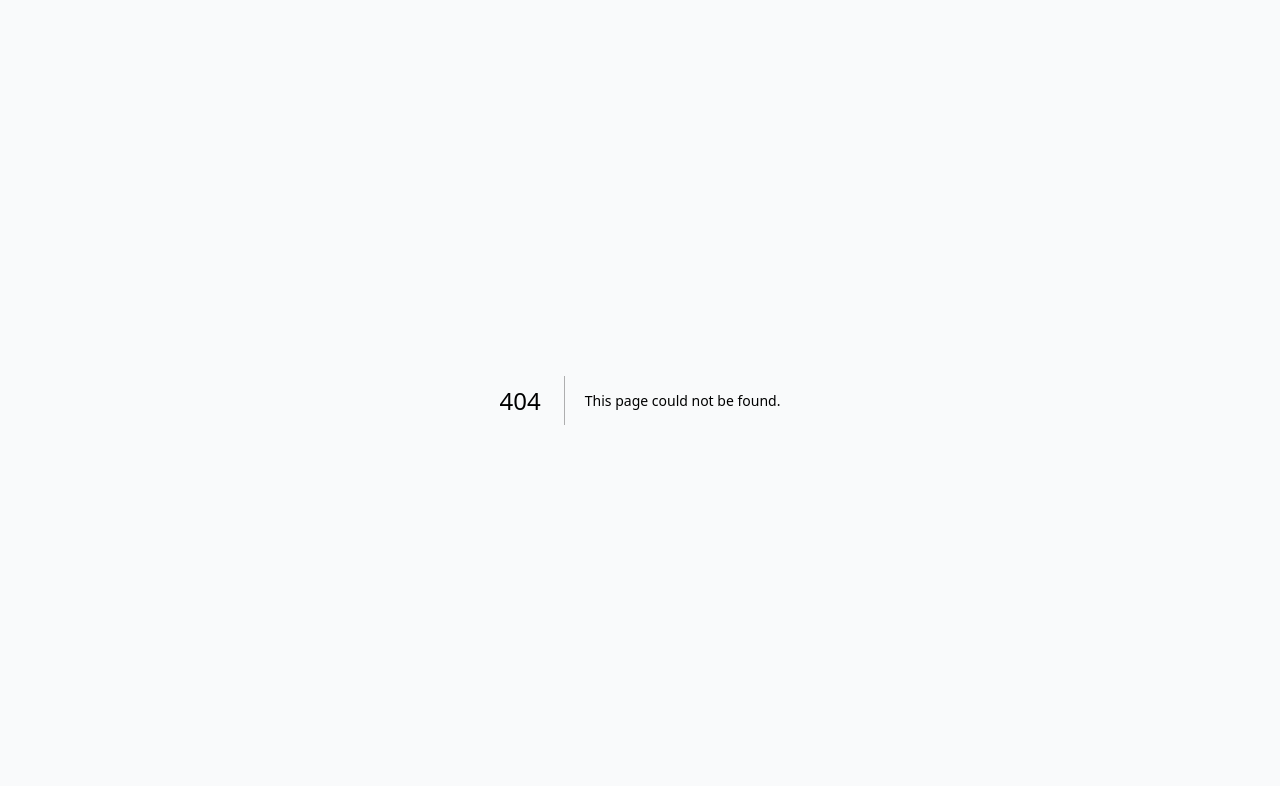
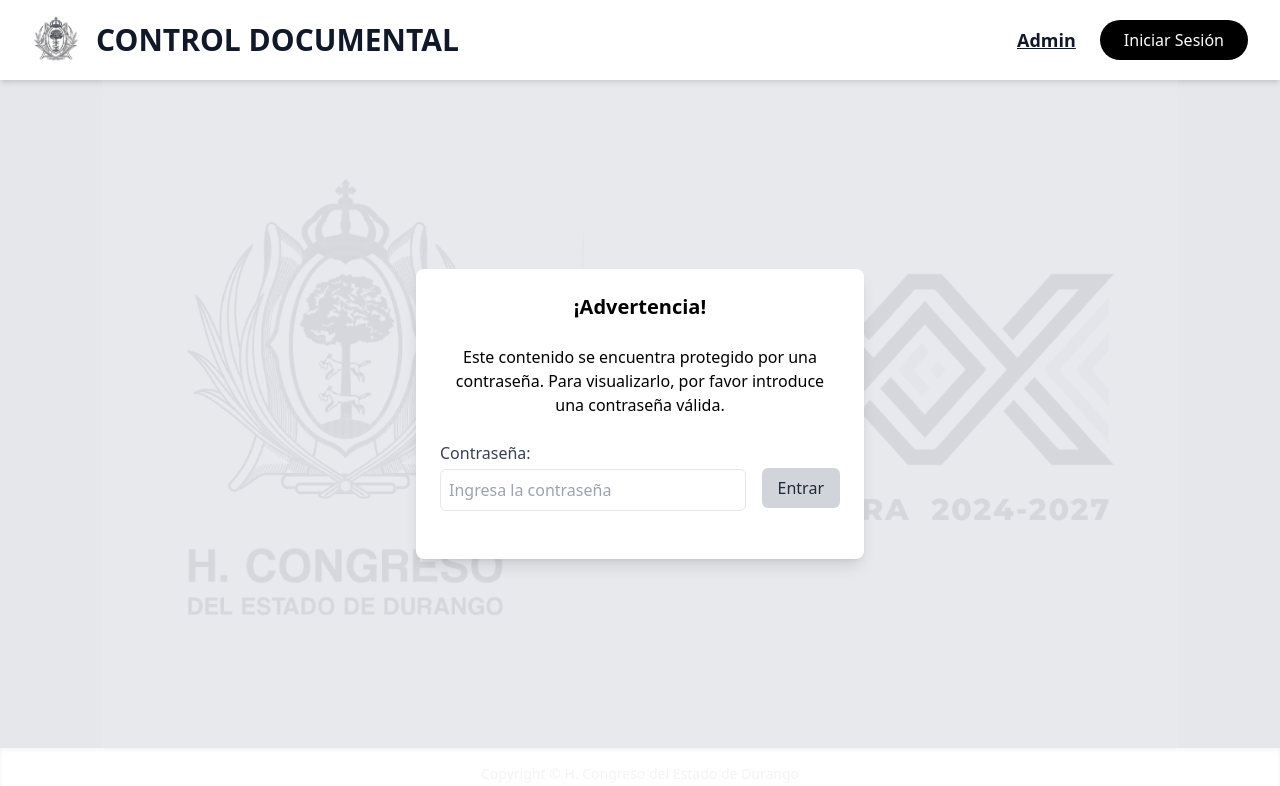
Before and after one commit to VladWithCode/congreso_next, a Next.js app: page /admin in a window 1280 px wide. Before the commit this address had no page. Shown: the top 786 px of the page. Built offline with nearby package versions, Linux system fonts and the light colour scheme.

Commit message:
más pantallas
pantallas, yo digo

```diff
--- /dev/null
+++ b/src/app/admin/page.jsx
@@ -0,0 +1,88 @@
+import Image from "next/image";
+
+export default function Admin() {
+  return (
+    <div className="bg-gray-200 flex flex-col min-h-screen">
+      {/* Navbar con animación */}
+      <nav className="bg-white shadow-md w-full animate-fadeIn">
+        <div className="max-w-screen-xl mx-auto flex items-center justify-between px-8 py-4">
+          {/* Logo y Título */}
+          <div className="flex items-center gap-4">
+            <Image src="/assets/logo.png" alt="Logo" width={48} height={48} />
+            <h2 className="text-3xl font-bold text-gray-900">CONTROL DOCUMENTAL</h2>
+          </div>
+
+          {/* Botones */}
+          <div className="flex items-center gap-6">
+            <a
+              href="/admin"
+              className="text-lg font-bold underline text-gray-900 hover:text-gray-700"
+            >
+              Admin
+            </a>
+            <a
+              href="/login"
+              className="bg-black text-white px-6 py-2 rounded-full hover:bg-gray-800 transition duration-300 active:scale-95"
+            >
+              Iniciar Sesión
+            </a>
+          </div>
+        </div>
+      </nav>
+
+      {/* Contenedor principal con imagen de fondo */}
+      <div className="flex-grow flex items-center justify-center relative">
+        {/* Imagen de fondo */}
+        <Image
+          src="/assets/logo_leyenda.png"
+          alt="Fondo"
+          className="absolute inset-0 w-full h-full object-contain opacity-10"
+          width={1000}
+          height={1000}
+        />
+
+        {/* Cuadro con advertencia y formulario de contraseña */}
+        <div className="w-full max-w-md bg-white shadow-lg rounded-lg p-6 relative z-10 animate-slideUp">
+          <h2 className="text-xl font-semibold text-center mb-6">
+            ¡Advertencia!
+          </h2>
+          <p className="text-center mb-6">
+            Este contenido se encuentra protegido por una contraseña. Para
+            visualizarlo, por favor introduce una contraseña válida.
+          </p>
+
+          <form className="flex items-center gap-4">
+            {/* Campo Contraseña */}
+            <div className="flex-1 mb-6">
+              <label
+                htmlFor="password"
+                className="block text-gray-700 font-medium"
+              >
+                Contraseña:
+              </label>
+              <input
+                type="password"
+                id="password"
+                placeholder="Ingresa la contraseña"
+                className="w-full mt-1 p-2 border rounded-md text-gray-600 focus:ring focus:ring-gray-300 transition duration-300 hover:shadow-md"
+              />
+            </div>
+
+            {/* Botón de "Entrar" más pequeño y minimalista */}
+            <button
+              type="submit"
+              className="bg-gray-300 text-gray-800 py-2 px-4 rounded-md hover:bg-gray-400 transition duration-300"
+            >
+              Entrar
+            </button>
+          </form>
+        </div>
+      </div>
+
+      {/* Footer */}
+      <footer className="bg-white text-center py-4 shadow-inner text-gray-100 text-sm">
+        Copyright © H. Congreso del Estado de Durango
+      </footer>
+    </div>
+  );
+}
--- /dev/null
+++ b/src/app/documentos/page.jsx
@@ -0,0 +1,42 @@
+import Link from "next/link"; // Importa Link para las rutas
+
+export default function Documentos() {
+  return (
+    <div className="bg-gray-200 flex flex-col min-h-screen">
+      {/* Navbar con animación */}
+      <nav className="bg-white shadow-md w-full animate-fadeIn">
+        <div className="max-w-screen-xl mx-auto flex items-center justify-between px-8 py-4">
+          {/* Logo y Título */}
+          <div className="flex items-center gap-4">
+            <img src="/assets/logo.png" alt="Logo" width={48} height={48} />
+            <h2 className="text-3xl font-bold text-gray-900">CONTROL DOCUMENTAL</h2>
+          </div>
+          {/* Botones dentro del navbar */}
+          <div className="flex items-center gap-6 z-10"> {/* Añadir z-10 aquí */}
+            <Link
+              href="/" // Asegúrate de que la ruta apunte al inicio ("/")
+              className="text-lg font-bold underline text-gray-900 hover:text-gray-700 text-right cursor-pointer"
+            >
+              Salir
+            </Link>
+          </div>
+        </div>
+      </nav>
+
+      {/* Contenido con fondo gris claro */}
+      <div className="flex-grow bg-gray-200 py-16 flex flex-col items-center justify-center min-h-screen relative">
+        {/* Imagen de fondo transparente */}
+        <img
+          src="/assets/logo_leyenda.png"
+          alt="Fondo"
+          className="absolute inset-0 w-full h-full object-contain opacity-10 z-0" // Asegurar z-index de la imagen
+        />
+      </div>
+
+      {/* Footer */}
+      <footer className="bg-white text-center py-4 shadow-inner text-gray-600 text-sm">
+        Copyright © H. Congreso del Estado de Durango
+      </footer>
+    </div>
+  );
+}
--- /dev/null
+++ b/src/app/home/page.jsx
@@ -0,0 +1,70 @@
+import Link from "next/link"; // Aquí importas Link
+import Image from "next/image";
+
+export default function Home() {
+  return (
+    <div className="min-h-screen bg-gray-200">
+      {/* Encabezado que abarca todo el ancho */}
+      <div className="bg-white w-full shadow-md">
+        <div className="max-w-screen-xl mx-auto flex items-center justify-between px-8 py-4">
+          {/* Imagen y título */}
+          <div className="flex items-center gap-4">
+            <Image src="/assets/logo.png" alt="Logo" width={80} height={80} />
+            <h2 className="text-3xl font-bold text-gray-900">
+              CONTROL DOCUMENTAL
+            </h2>
+          </div>
+
+          {/* Botones */}
+          <div className="flex items-center gap-6">
+            {/* Botón Admin */}
+            <Link
+              href="/admin"
+              className="text-lg font-bold underline text-gray-900 hover:text-gray-700"
+            >
+              Admin
+            </Link>
+
+            {/* Mostrar solo el botón de 'Documentos' si ya está autenticado */}
+            <Link
+              href="/documentos"
+              className="text-lg font-bold underline text-gray-900 hover:text-gray-700"
+            >
+              Documentos
+            </Link>
+          </div>
+        </div>
+        {/* Línea divisoria */}
+        <hr className="w-full border-t-2 border-gray-300" />
+      </div>
+
+      {/* Contenido debajo del navbar */}
+      <div className="py-16">
+        {/* Línea negra superior */}
+        <hr className="w-full border-t-4 border-black mb-4" />
+
+        {/* Texto alineado a la izquierda y más grande */}
+        <h1 className="text-3xl font-serif text-gray-900 whitespace-nowrap text-center mx-auto">
+          Uso exclusivo para el personal del H. Congreso del Estado de Durango
+        </h1>
+
+        {/* Línea negra inferior */}
+        <hr className="w-full border-t-4 border-black mt-4" />
+
+        {/* Imagen de fondo grande */}
+        <img
+          className="w-8/12 h-[500px] object-fill mt-8 mx-auto"
+          src="/assets/logo_leyenda.png"
+          alt="Imagen de leyenda"
+        />
+      </div>
+
+      {/* Rectángulo blanco para el copyright */}
+      <div className="bg-white w-full py-4 text-center mt-6">
+        <p className="text-gray-900 text-lg font-medium">
+          Copyright © H. Congreso del Estado de Durango
+        </p>
+      </div>
+    </div>
+  );
+}
--- a/src/app/login/page.jsx
+++ b/src/app/login/page.jsx
@@ -1,6 +1,24 @@
-import Image from 'next/image';
+"use client"; // Marca este archivo como componente de cliente
+import { useState } from "react";
+import { useRouter } from "next/navigation"; // Para Next.js con el nuevo sistema de navegación
 
 export default function Login() {
+  const [usuario, setUsuario] = useState("");
+  const [password, setPassword] = useState("");
+  const router = useRouter(); // Hook de router para hacer la redirección
+
+  const handleSubmit = (e) => {
+    e.preventDefault();
+
+    // Aquí deberías verificar las credenciales del usuario (por ejemplo, con una API)
+    if (usuario === "admin" && password === "password123") {
+      // Redirigimos al usuario a la página de inicio después del login
+      router.push("/home");
+    } else {
+      alert("Credenciales incorrectas");
+    }
+  };
+
   return (
     <div className="bg-gray-200 flex flex-col min-h-screen">
       {/* Navbar con animación */}
@@ -8,44 +26,20 @@ export default function Login() {
         <div className="max-w-screen-xl mx-auto flex items-center justify-between px-8 py-4">
           {/* Logo y Título */}
           <div className="flex items-center gap-4">
-            <Image src="/assets/logo.png" alt="Logo" width={48} height={48} />
+            <img src="/assets/logo.png" alt="Logo" width={48} height={48} />
             <h2 className="text-3xl font-bold text-gray-900">CONTROL DOCUMENTAL</h2>
-          </div>
-
-          {/* Botones */}
-          <div className="flex items-center gap-6">
-            <a
-              href="/admin"
-              className="text-lg font-bold underline text-gray-900 hover:text-gray-700 transition duration-300"
-            >
-              Admin
-            </a>
-            <a
-              href="/login"
-              className="bg-black text-white px-6 py-2 rounded-full hover:bg-gray-800 transition duration-300 active:scale-95"
-            >
-              Iniciar Sesión
-            </a>
           </div>
         </div>
       </nav>
 
-      {/* Contenedor principal con imagen de fondo */}
+      {/* Formulario de Login */}
       <div className="flex-grow flex items-center justify-center relative">
-        {/* Imagen de fondo */}
-        <Image
-          src="/assets/logo_leyenda.png"
-          alt="Fondo"
-          className="absolute inset-0 w-full h-full object-contain opacity-10"
-          width={1000}
-          height={1000}
-        />
-
-        {/* Formulario con animación de entrada */}
+      {/* imagen */}
+       <img src="/assets/logo_leyenda.png" alt="Fondo" className="absolute inset-0 w-full h-full object-contain opacity-10"/>
         <div className="w-full max-w-md bg-white shadow-lg rounded-lg p-6 relative z-10 animate-slideUp">
           <h2 className="text-xl font-semibold text-center mb-6">Iniciar sesión</h2>
 
-          <form>
+          <form onSubmit={handleSubmit}>
             {/* Campo Usuario */}
             <div className="mb-4">
               <label
@@ -59,6 +53,8 @@ export default function Login() {
                 id="usuario"
                 placeholder="Ingresa tu nombre de usuario"
                 className="w-full mt-1 p-2 border rounded-md text-gray-600 focus:ring focus:ring-gray-300 transition duration-300 hover:shadow-md"
+                value={usuario}
+                onChange={(e) => setUsuario(e.target.value)}
               />
             </div>
 
@@ -75,10 +71,12 @@ export default function Login() {
                 id="password"
                 placeholder="Ingresa tu contraseña"
                 className="w-full mt-1 p-2 border rounded-md text-gray-600 focus:ring focus:ring-gray-300 transition duration-300 hover:shadow-md"
+                value={password}
+                onChange={(e) => setPassword(e.target.value)}
               />
             </div>
 
-            {/* Botón de enviar con animación */}
+            {/* Botón de entrar */}
             <button
               type="submit"
               className="w-full bg-gray-800 text-white py-2 rounded-md hover:bg-gray-900 transition duration-300 active:scale-95"
```
